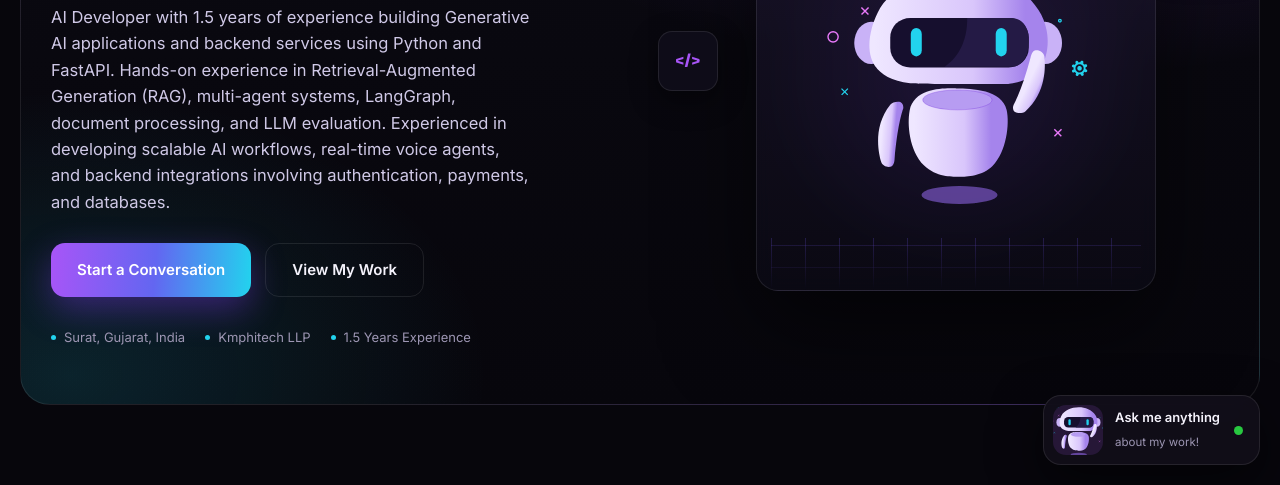
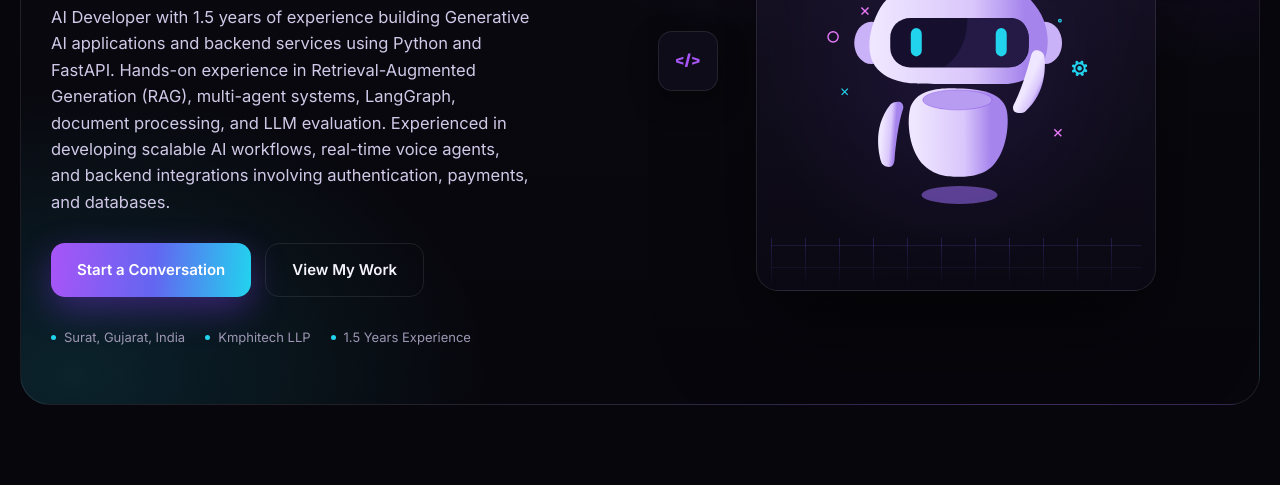
Before and after one commit to falsii/portfolio, a website: page index.html in a window 1280 px wide. Shown: the part 315-800 px from the top of the page. Drawn offline with Linux system fonts and the light colour scheme.

Commit message:
Remove floating chat widget
Co-Authored-By: Claude Opus 4.8 <noreply@anthropic.com>

```diff
--- a/index.html
+++ b/index.html
@@ -533,11 +533,5 @@ footer{border-top:1px solid var(--line2);padding:30px 0;color:var(--muted);font-
 
 <footer>© 2026 Falsi Jasani. Built around practical AI, thoughtful engineering, and continuous learning.</footer>
 
-<a class="chatw" href="#contact" title="Ask me anything about my work">
-  <span class="av"><img src="assets/chop-robot-v1.svg" alt="assistant" width="70" height="70"></span>
-  <span class="txt"><b>Ask me anything</b><span>about my work!</span></span>
-  <span class="pulse"></span>
-</a>
-
 </body>
 </html>
```
